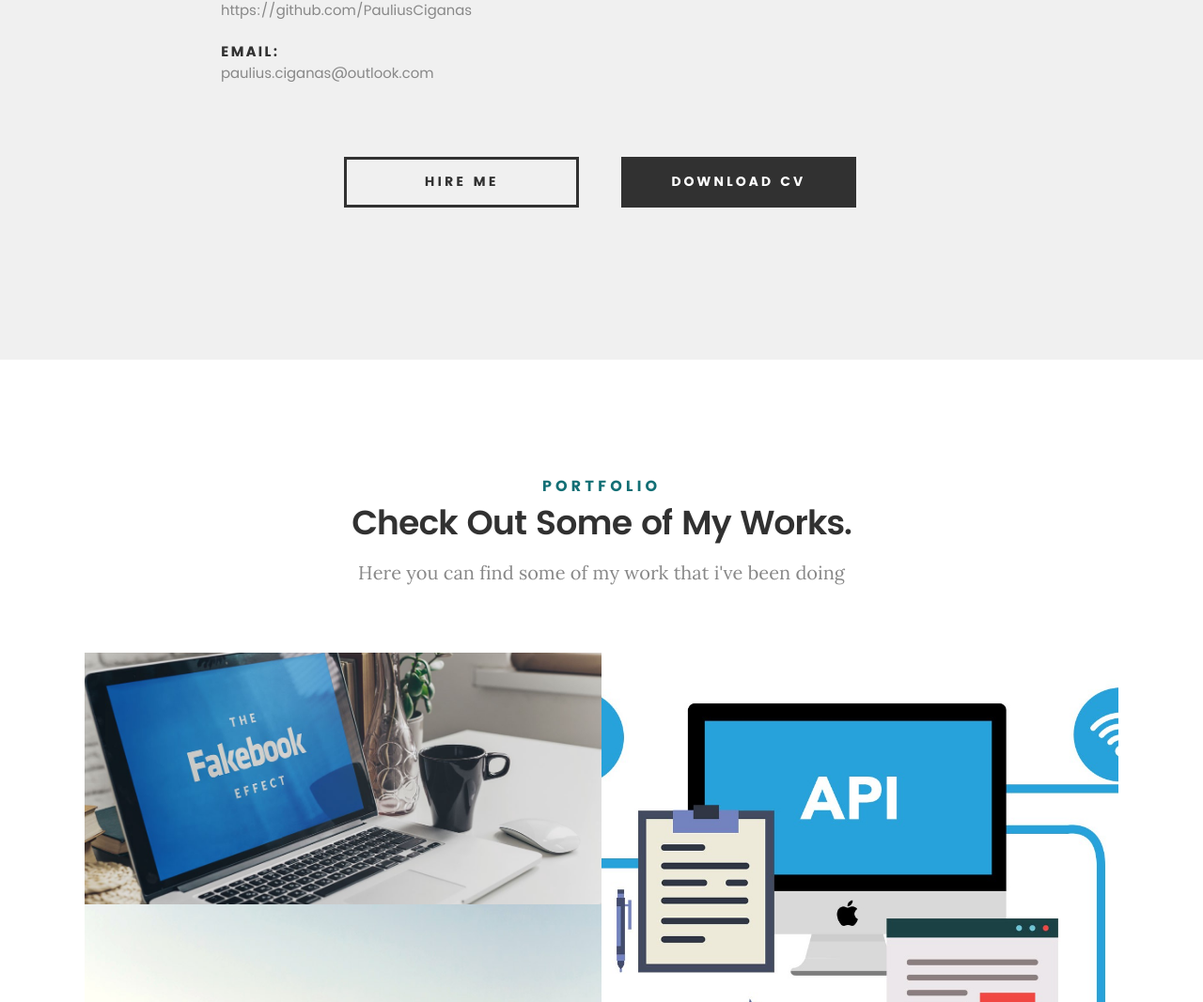
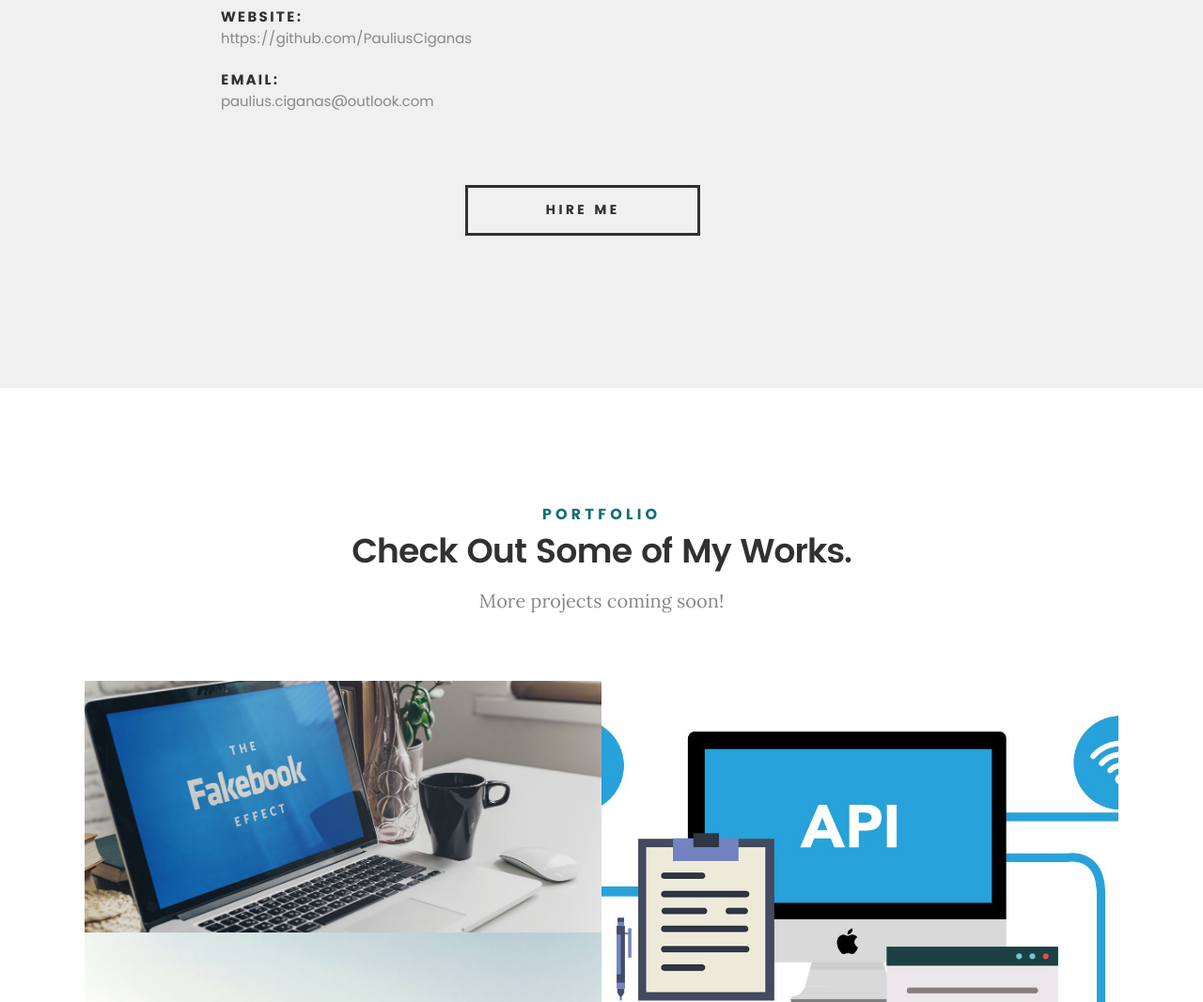
Before and after one commit to PauliusCiganas/Portfolio, a plain HTML site: page index.html in a window 1280 px wide. Shown: the part 1595-2662 px from the top of the page at 94% size. Drawn offline with Linux system fonts and the light colour scheme.

Commit message:
final changes

```diff
--- a/css/main.css
+++ b/css/main.css
@@ -1294,7 +1294,7 @@ header .logo a {
  * -------------------------------------------------------------------
  */
 #intro {
-	background: #151515 url(../images/intro-bg.jpg) no-repeat center bottom;
+	background: #151515 url(../images/intro-bg1.jpg) no-repeat center bottom;
 	-webkit-background-size: cover;
 	-moz-background-size: cover;
 	background-size: cover;
--- a/index.html
+++ b/index.html
@@ -108,7 +108,7 @@
 
    				<img src="images/AS.jpg" alt="Profile Picture">
 
-   				<p class="lead">Hi! I am Paulius, a junior programmer that is starting his journey in .NET development. </p>
+   				<p class="lead">Hi! I am Paulius, a junior programmer that is beginning his journey in software development. </p>
    			</div>
 
    		</div>
@@ -119,7 +119,7 @@
    		<div class="col-six tab-full">
 
    			<h3>Profile</h3>
-   			<p>After completing .NET Angular course at BIT academy, now I am looking for junior developer position, where i would be able to contribute in existing or new projects, and continue learning. </p>
+   			<p>After completing .NET Angular course at BIT academy, now I am looking for junior developer position, where i would be able to contribute in new or existing projects, and of course continue learning. </p>
 
    			<ul class="info-list">
    				<li>
@@ -154,7 +154,7 @@
    	<div class="row button-section">
    		<div class="col-twelve">
    			<a href="#contact" title="Hire Me" class="button stroke smoothscroll">Hire Me</a>
-   			<a href="#" title="Download CV" class="button button-primary">Download CV</a>
+   			<!-- <a href="#" title="Download CV" class="button button-primary">Download CV</a> -->
    		</div>
    	</div>
 
@@ -170,7 +170,7 @@
    			<h5>Portfolio</h5>
    			<h1>Check Out Some of My Works.</h1>
 
-   			<p class="lead">Here you can find some of my work that i've been doing</p>
+   			<p class="lead">More projects coming soon!</p>
 
    		</div>
    	</div> <!-- /section-intro-->
@@ -220,9 +220,9 @@
 	                  <a href="#modal-03" class="overlay">
 	                     <div class="folio-item-table">
 	                     	<div class="folio-item-cell">
-	                     		<h3 class="folio-title">TEST</h3>
+	                     		<h3 class="folio-title">Coming soon</h3>
 		     					    	<span class="folio-types">
-		     					       	  Web Design
+											Coming soon
 		     					      </span>
 		     					   </div>
 	                     </div>
@@ -247,7 +247,7 @@
 
 					   <div class="description-box">
 					      <h4>Fakebook</h4>
-					      <p>A simple project using Angular/Bootstrap/Firebase, learning how to work with a team of developers, together on one project using Jira task management, scrum methodology etc. </p>
+					      <p>A simple project using Angular/Bootstrap/Firebase, learning how to work with a team of developers, together on one project using Jira task management, scrum methodology etc. <br> <a href="https://github.com/PauliusCiganas/JPBIT-3">Watch on GitHub</a></p>
 
 					      <div class="categories">Web Development</div>
 					   </div>
@@ -286,8 +286,8 @@
 				     	</div>
 
 					   <div class="description-box">
-					      <h4>TEST</h4>
-					      <p>Proin gravida nibh vel velit auctor aliquet. Aenean sollicitudin, lorem quis bibendum auctor, nisi elit consequat ipsum, nec sagittis sem nibh id elit.</p>
+					      <h4>Coming soon</h4>
+					      <p>Coming soon</p>
 
 					      <div class="categories">Web Design</div>
 					   </div>
@@ -346,8 +346,8 @@
 				     	</div>
 
 					   <div class="description-box">
-					      <h4>TEST</h4>
-					      <p>Proin gravida nibh vel velit auctor aliquet. Aenean sollicitudin, lorem quis bibendum auctor, nisi elit consequat ipsum, nec sagittis sem nibh id elit.</p>
+					      <h4>Coming soon</h4>
+					      <p>Coming soon</p>
 
 					      <div class="categories">Branding</div>
 					   </div>
@@ -385,7 +385,7 @@
    			<h5>Services</h5>
    			<h1>What Can I Do For You?</h1>
 
-   			<p class="lead">Lorem ipsum dolor sit amet consectetur adipisicing elit. Odit qui reiciendis nesciunt recusandae sint in totam laudantium soluta voluptatibus! Quae sint inventore nobis id sit dolor illo vel possimus. Accusantium!</p>
+   			<p class="lead">C# .NET, Entity Framework, TypeScript, JavaScript, Angular, Html, CSS, SQL, Firebase, Swagger, Jira, Git, GitHub, Heroku</p>
 
    		</div>
    	</div> <!-- /section-intro -->
```
Also changed, not shown: images/intro-bg1.jpg (added), images/intro-bg2.jpg (added), images/intro-bg3.jpg (added), images/intro-bg4.jpg (added), images/intro-bg5.jpg (added), images/intro-bg6.jpg (added), images/logo.png (deleted), 1 other file.
